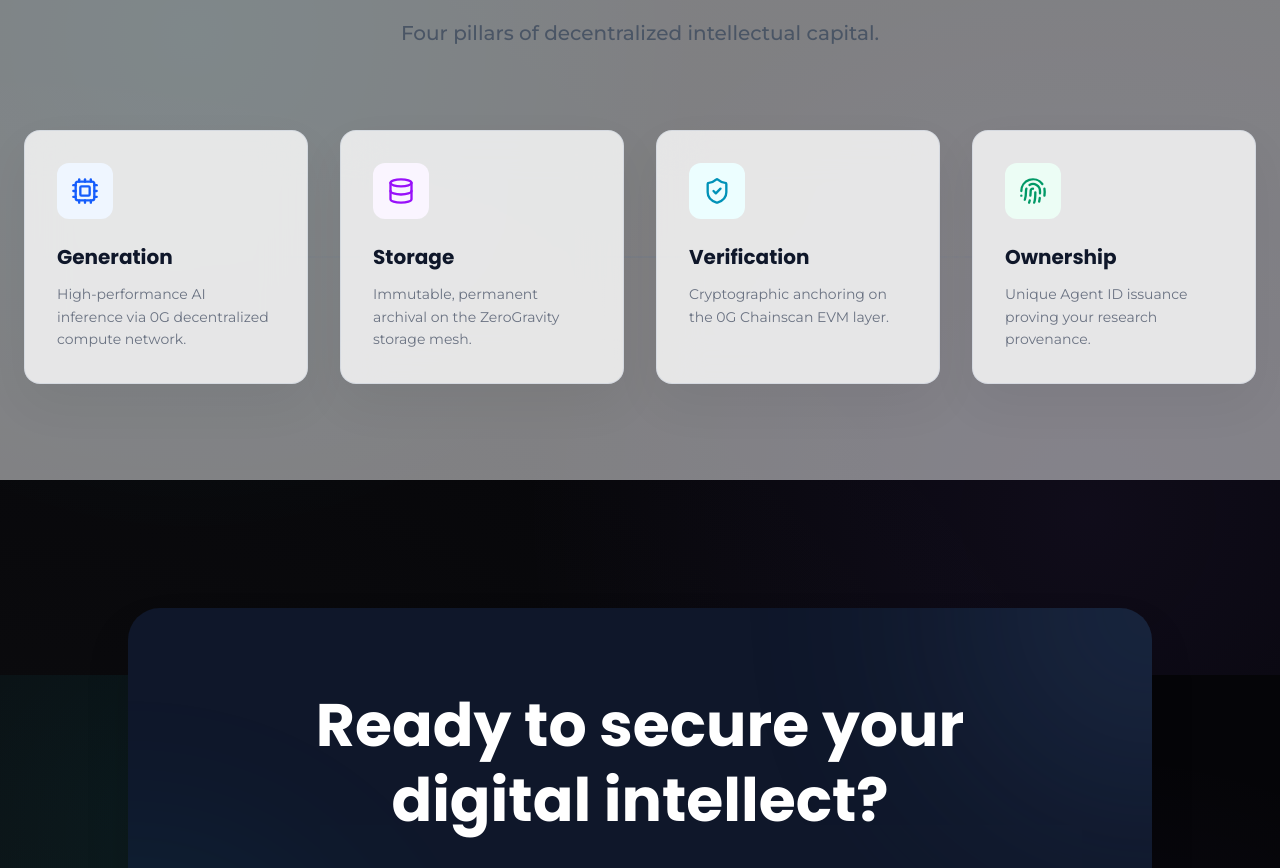
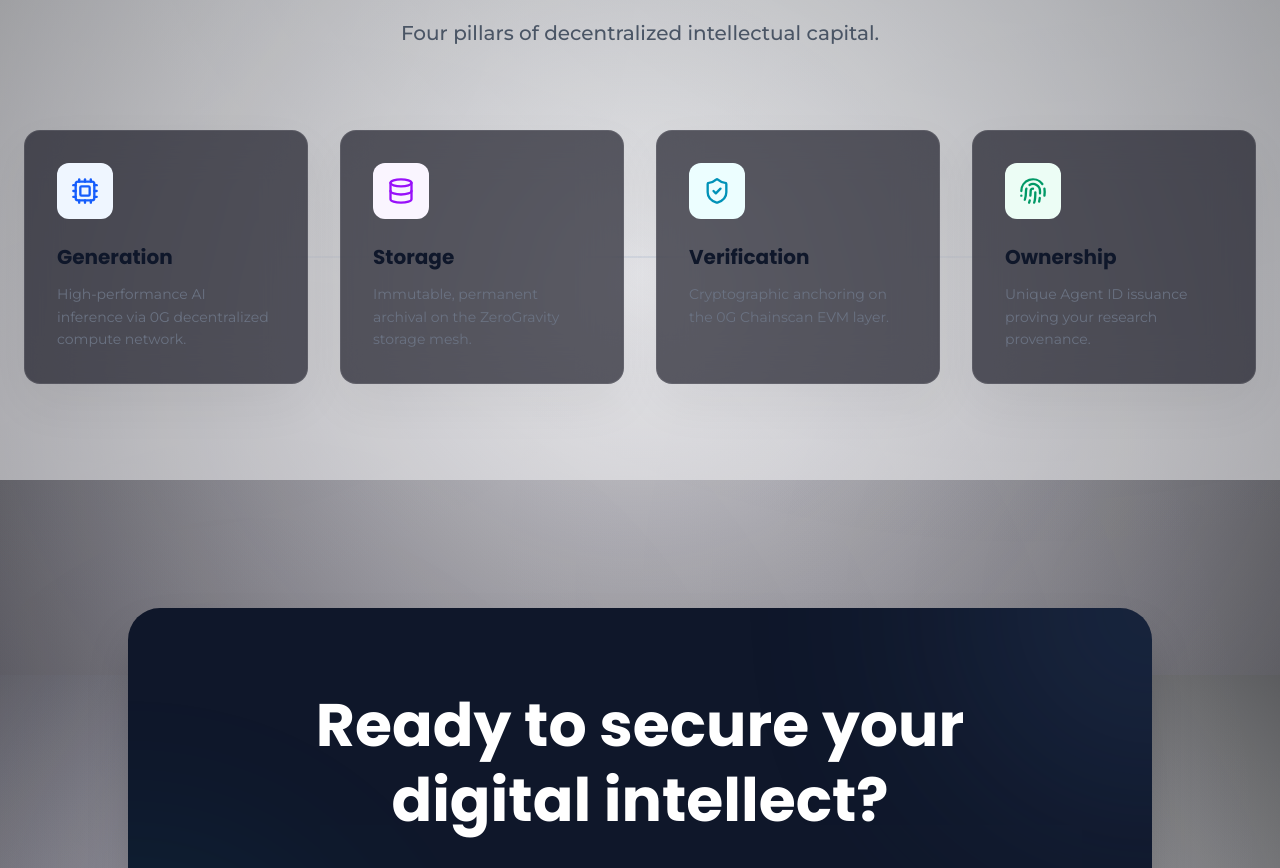
Before and after one commit to ODbeke/flux-agent, a Next.js app: page / in a window 1280 px wide. Shown: the part 925-1793 px from the top of the page. Built offline with nearby package versions, Linux system fonts and the light colour scheme; a web font is replaced by a local one.

Commit message:
style: refine light mode with soothing gradients and soft depth

```diff
--- a/src/app/globals.css
+++ b/src/app/globals.css
@@ -20,17 +20,17 @@
 }
 
 [data-theme="light"] {
-  --background: #f8fafc;
-  --foreground: #020617;
-  --card-bg: rgba(255, 255, 255, 0.7);
-  --card-border: rgba(15, 23, 42, 0.12);
-  --input-bg: rgba(255, 255, 255, 0.95);
-  --primary-glow: #0284c7;
-  --secondary-glow: #4f46e5;
-  --accent-purple: #7c3aed;
-  --accent-cyan: #0891b2;
-  --muted: #475569;
-  --container-bg: rgba(15, 23, 42, 0.05);
+  --background: #f8fafc; /* Soothing off-white */
+  --foreground: #0f172a;
+  --card-bg: rgba(255, 255, 255, 0.85);
+  --card-border: rgba(74, 111, 165, 0.15);
+  --input-bg: rgba(255, 255, 255, 0.98);
+  --primary-glow: #4A6FA5;
+  --secondary-glow: #64748b;
+  --accent-purple: #6366f1;
+  --accent-cyan: #0ea5e9;
+  --muted: #64748b;
+  --container-bg: rgba(74, 111, 165, 0.03);
 }
 
 body {
@@ -42,8 +42,9 @@ body {
   padding: 0;
   min-height: 100vh;
   background-image:
-    radial-gradient(circle at 15% 20%, rgba(0, 242, 254, 0.07) 0%, transparent 40%),
-    radial-gradient(circle at 85% 80%, rgba(139, 92, 246, 0.08) 0%, transparent 45%);
+    radial-gradient(circle at 10% 10%, rgba(74, 111, 165, 0.04) 0%, transparent 50%),
+    radial-gradient(circle at 90% 90%, rgba(139, 92, 246, 0.04) 0%, transparent 50%),
+    radial-gradient(circle at 50% 50%, rgba(255, 255, 255, 0.8) 0%, transparent 100%);
   background-attachment: fixed;
 }
 
@@ -160,9 +161,9 @@ body {
 .font-museo { font-family: var(--font-museo), sans-serif; }
 
 .luxury-card {
-  background: rgba(255, 255, 255, 0.8);
+  background: var(--card-bg);
   backdrop-filter: blur(20px);
-  border: 1px solid rgba(74, 111, 165, 0.1);
+  border: 1px solid var(--card-border);
   box-shadow: 0 20px 50px rgba(0, 0, 0, 0.05);
   transition: all 0.5s cubic-bezier(0.23, 1, 0.32, 1);
 }
@@ -174,8 +175,9 @@ body {
 }
 
 .hero-gradient {
-  background: radial-gradient(circle at top right, rgba(74, 111, 165, 0.05) 0%, transparent 50%),
-              radial-gradient(circle at bottom left, rgba(211, 211, 211, 0.05) 0%, transparent 50%);
+  background: radial-gradient(circle at 80% 20%, rgba(74, 111, 165, 0.1) 0%, transparent 50%),
+              radial-gradient(circle at 20% 80%, rgba(139, 92, 246, 0.05) 0%, transparent 50%),
+              linear-gradient(to bottom, transparent, rgba(248, 250, 252, 0.5));
 }
 
 .animate-reveal {
```
